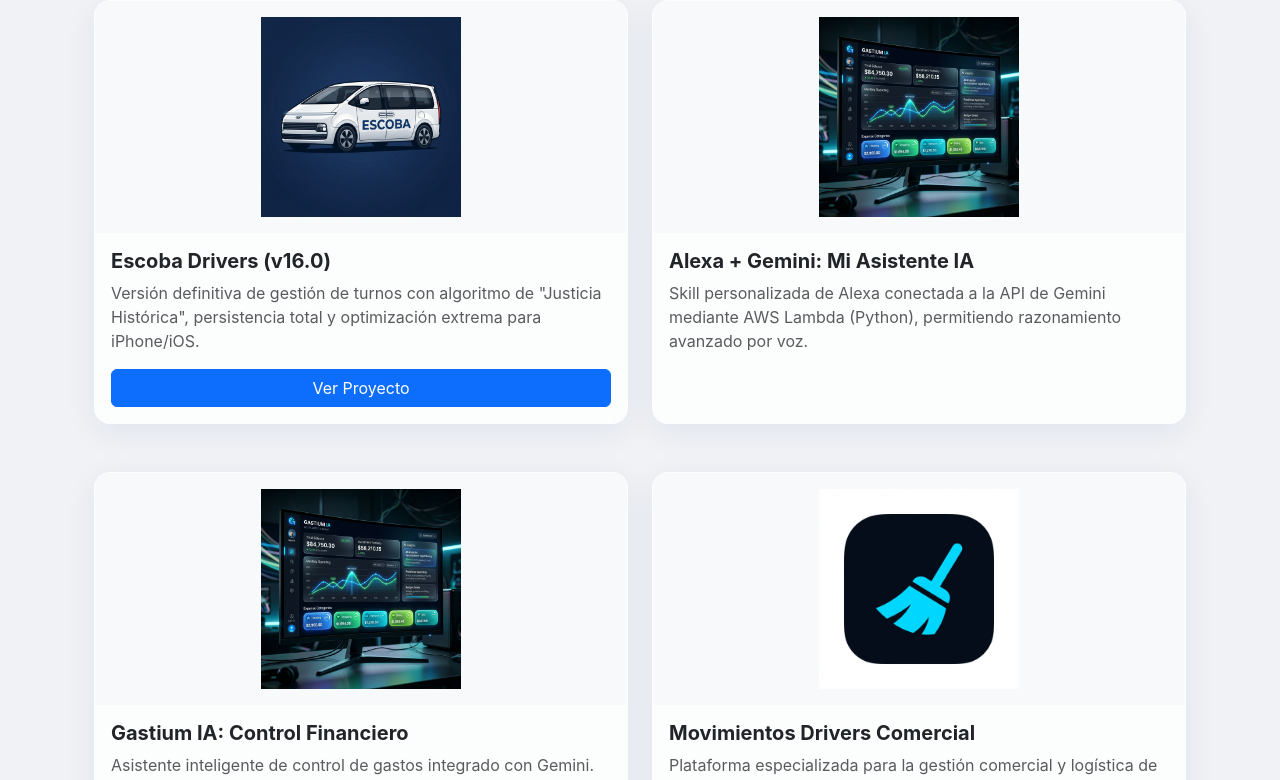
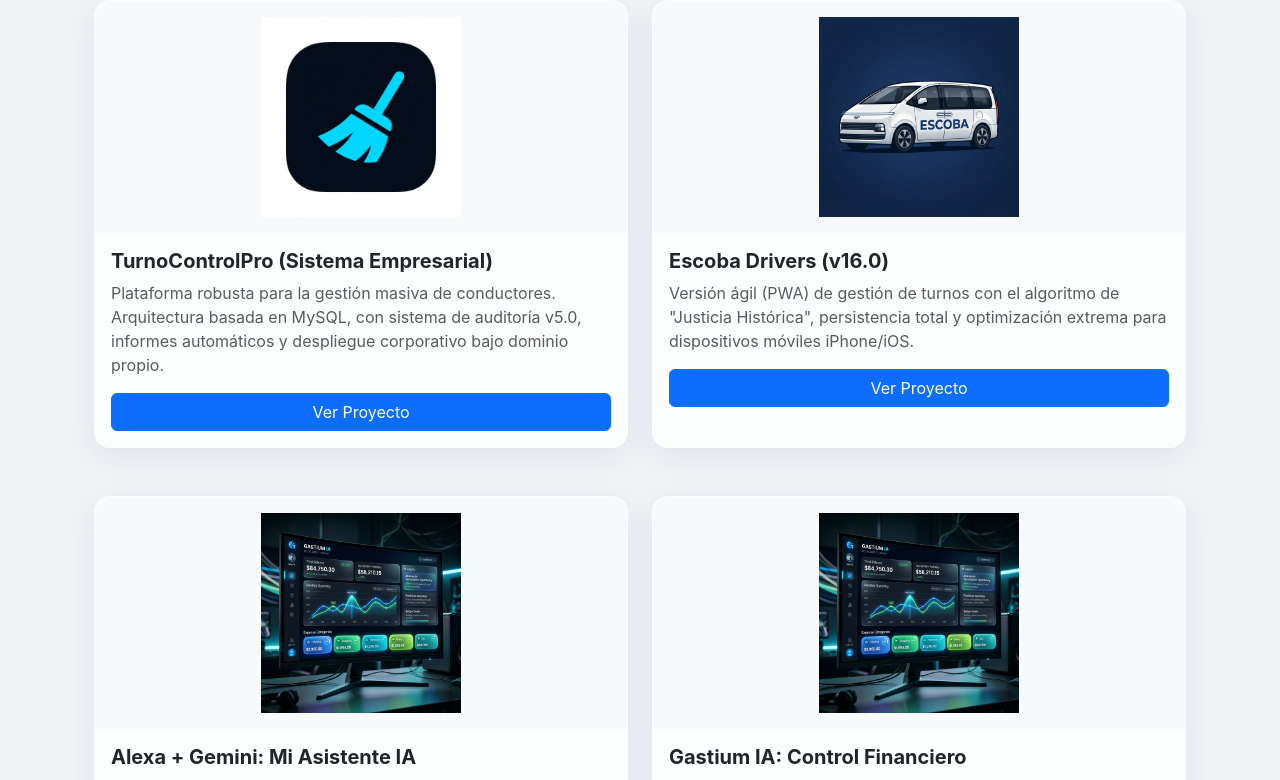
Before and after one commit to biguell/mi-portafolio, a React (Create React App) app: page / in a window 1280 px wide. Shown: the part 1612-2392 px from the top of the page. Built offline with nearby package versions, Linux system fonts and the light colour scheme.

Commit message:
Mejoras Premium y Niveles TÃ©cnicos: 2026-04-18 20:56

```diff
--- a/src/App.js
+++ b/src/App.js
@@ -32,8 +32,14 @@
       image: raspiDashImg
     },
     {
+      title: 'TurnoControlPro (Sistema Empresarial)',
+      description: 'Plataforma robusta para la gestión masiva de conductores. Arquitectura basada en MySQL, con sistema de auditoría v5.0, informes automáticos y despliegue corporativo bajo dominio propio.',
+      link: 'https://www.turnocontrolpro.com',
+      image: turnosProImg
+    },
+    {
       title: 'Escoba Drivers (v16.0)',
-      description: 'Versión definitiva de gestión de turnos con algoritmo de "Justicia Histórica", persistencia total y optimización extrema para iPhone/iOS.',
+      description: 'Versión ágil (PWA) de gestión de turnos con el algoritmo de "Justicia Histórica", persistencia total y optimización extrema para dispositivos móviles iPhone/iOS.',
       link: 'https://Yoeph.pythonanywhere.com',
       image: stariaEscobaImg
     },
```
Also changed, not shown: 1 other file (tests, documents, lock files or other folders).
